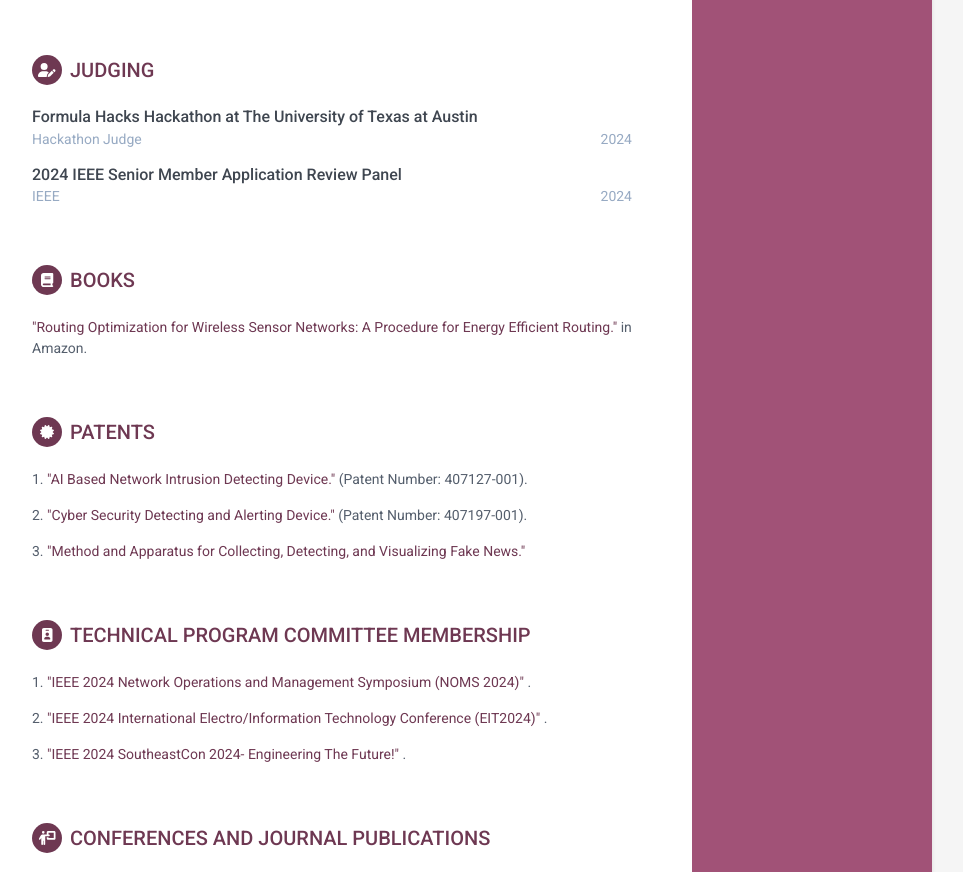
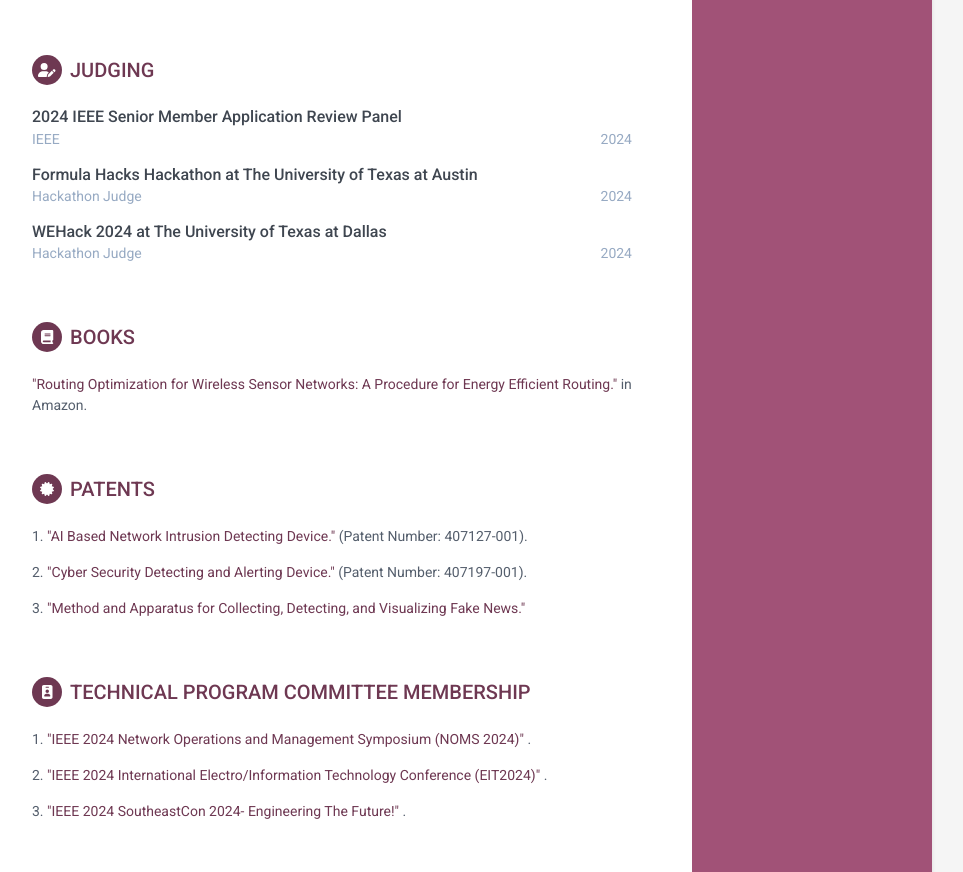
Before and after one commit to sanjaikanth/resume, a plain HTML site: page index.html in a window 1280 px wide. Shown: the part 2511-3383 px from the top of the page, without its empty margins (188-1151 px from the left). Drawn offline with nearby package versions, Linux system fonts and the light colour scheme.

Commit message:
Saved3242024

```diff
--- a/index.html
+++ b/index.html
@@ -430,6 +430,23 @@ His education includes a Master's in Software Engineering from The University of
             <section class="section experiences-section">
                 <h2 class="section-title"><span class="icon-holder"><i class="fa-solid fa-user-pen"></i></span>Judging</h2>
 
+
+                <div  >
+                    <div class="meta">
+                        <div class="upper-row">
+                            <h3 class="job-title" ><a style="color: #3F4650;" href="#/" >2024 IEEE Senior Member Application Review Panel</a></h3>
+                        </div><!--//upper-row-->
+                    </div><!--//meta-->
+                </div><!--//item-->
+                <div class="item" style="margin-bottom: 15px;">
+                    <div class="meta">
+                        <div class="upper-row">
+                            <div class="company" style="display:table-cell;">IEEE&nbsp;&nbsp;&nbsp;&nbsp;&nbsp;&nbsp;
+                            <div class="time">2024</div></div>
+                        </div><!--//upper-row-->
+                    </div><!--//meta-->
+                    <!-- details -->
+                </div><!--//item-->
                 <div  >
                     <div class="meta">
                         <div class="upper-row">
@@ -446,17 +463,17 @@ His education includes a Master's in Software Engineering from The University of
                     </div><!--//meta-->
                     <!-- details -->
                 </div><!--//item-->
-                <div  >
+                <div >
                     <div class="meta">
                         <div class="upper-row">
-                            <h3 class="job-title" ><a style="color: #3F4650;" href="#/" >2024 IEEE Senior Member Application Review Panel</a></h3>
+                            <h3 class="job-title" ><a style="color: #3F4650;" href="https://wehackutd.com/" target="_blank" >WEHack 2024 at The University of Texas at Dallas</a></h3>
                         </div><!--//upper-row-->
                     </div><!--//meta-->
                 </div><!--//item-->
                 <div class="item" style="margin-bottom: 15px;">
                     <div class="meta">
                         <div class="upper-row">
-                            <div class="company" style="display:table-cell;">IEEE&nbsp;&nbsp;&nbsp;&nbsp;&nbsp;&nbsp;
+                            <div class="company" style="display:table-cell;">Hackathon Judge&nbsp;&nbsp;&nbsp;&nbsp;&nbsp;&nbsp;
                             <div class="time">2024</div></div>
                         </div><!--//upper-row-->
                     </div><!--//meta-->
```
